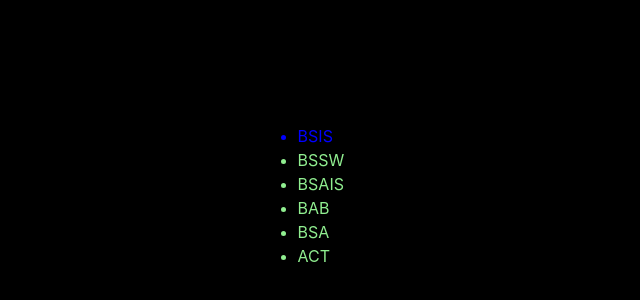
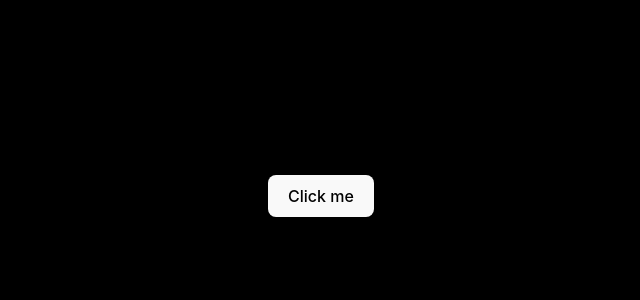
Before and after one commit to Fourthhy/appdev1, a React (Vite) app in the folder react-quickstart/: page / in a window 1280 px wide. Shown: the part 204-504 px from the top of the page, without its empty margins (319-959 px from the left). Built offline with nearby package versions, Linux system fonts and the light colour scheme.

Commit message:
Created a component that is responds to events like clicking

```diff
--- a/react-quickstart/src/App.jsx
+++ b/react-quickstart/src/App.jsx
@@ -5,6 +5,9 @@ import './assets/TernaryOperator.jsx';
 import TernaryOperator from './assets/TernaryOperator.jsx'
 import './assets/ListRendering.jsx'
 import ListRendering from './assets/ListRendering.jsx'
+import './assets/EventResponder.jsx'
+import EventResponder from './assets/EventResponder.jsx'
+
 
 function MyButton() {
   return (
@@ -55,7 +58,8 @@ export default function App() {
         {/* <DisplayPic /> */}
         {/* <ConditionalRendering /> */}
         {/* <TernaryOperator /> */}
-        <ListRendering />
+        {/* <ListRendering /> */}
+        <EventResponder />
       </div>
 
     </>
--- /dev/null
+++ b/react-quickstart/src/assets/EventResponder.jsx
@@ -0,0 +1,10 @@
+export default function EventResponder() {
+    function EventHandler() {
+        alert("You clicked me!!");
+    }
+    return (
+        <button onClick={EventHandler}>
+        Click me
+        </button>
+    )
+}
```
